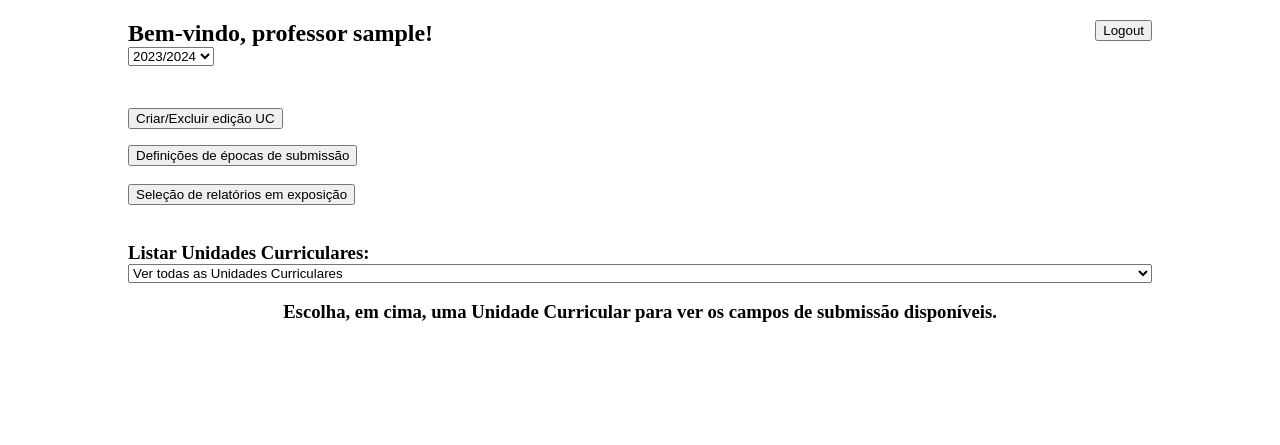
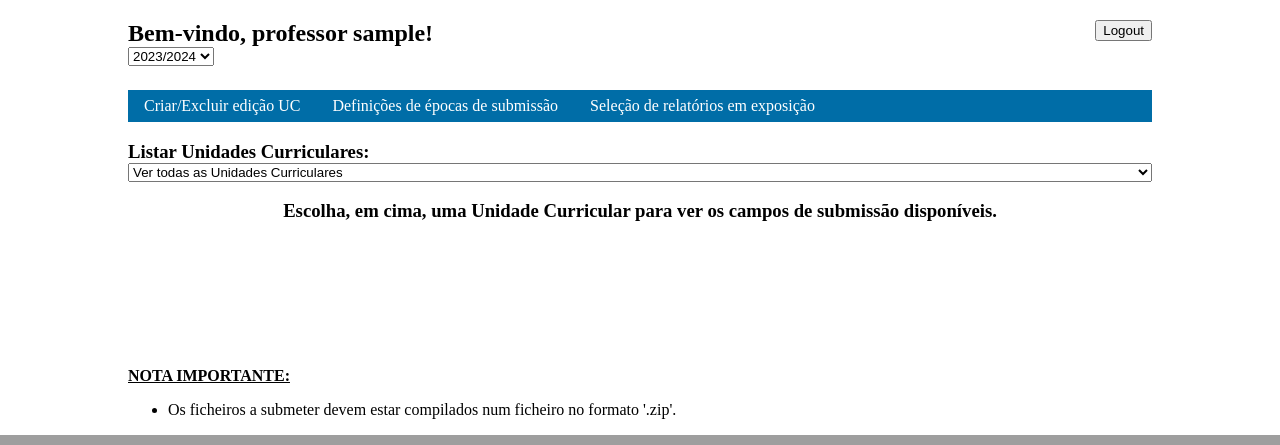
Before and after one commit to gustavof05/Projeto-PESTA, a PHP site: page /sub_rel.php in a window 1280 px wide. Shown: the part 776-1221 px from the top of the page. Run offline with PHP 8.4, Linux system fonts and the light colour scheme; the visitor is signed in with stand-in values (Sample User, id 1); data comes from the database, SQL or seed files in the repository; both versions use the stored data as it was after the commit.

Commit message:
30º Commit
Correções #2
Falta testar no ave e ver o JSON do exp_rel.php

insc_alunos.php - submeter ficha de inscrição por lista excel (em massa) [2]
criar_av.php - editar as épocas [2]
Visão docente não-RUC/não-ADMIN [2]

```diff
--- a/error.php
+++ b/error.php
@@ -35,7 +35,7 @@
         <div style="text-align:center"><h1>Ocorreu algum erro com os dados de login ou não tem permissões para entrar nesta páginas</h1></div>
         <br><br><br>
         <form action="login.php" method="POST">
-          <div style="text-align:center"><input type="submit" name="login" value="Voltar atrás"/></div>
+          <div style="text-align:center"><input type="submit" name="login" value="Fazer login"/></div>
         </form>
       </div>
     </div>
--- a/exp_rel.php
+++ b/exp_rel.php
@@ -17,8 +17,8 @@
 		$tituloFormatado = str_replace(' ', '', $relatorio['TITULO']);
 		$aluno = $relatorio['ALUNO'];
 		$anoLetivo = $relatorio['ANO'];
-		$sigla = $relatorio['SIGLA'];
-		$epoca = rawurlencode($relatorio['EPOCA']);
+		$sigla = strtolower($relatorio['SIGLA']);
+		$epoca = strtolower($relatorio['EPOCA']);
 		return "uploads/$anoLetivo/$sigla/$epoca/$aluno";
 	}
 	// Organizar relatórios por categorias (UC)
@@ -50,6 +50,7 @@
 							echo "<img src='https://moodle.isep.ipp.pt/theme/image.php/isep/core/1702989422/f/pdf-24' width='18' height='18' style='vertical-align:middle'>";
 							echo $relatorio['TITULO'];
 						echo "</a>";
+						echo "&nbsp&nbsp&nbsp<b><u>Realizado em: " . $relatorio['ANO'] . "</b></u>";
 					echo "</li>";
 					echo "<p>";
 					next($relatoriosuc);
--- a/sub_rel.php
+++ b/sub_rel.php
@@ -44,6 +44,25 @@
         margin: 0 auto;
         text-align: center;
       }
+      .navigation
+      {
+        background-color: #006DA7;
+        overflow: hidden;
+      }
+      .navigation a
+      {
+        float: left;
+        display: block;
+        color: white;
+        text-align: center;
+        padding: 7px 16px;
+        text-decoration: none;
+      }
+      .navigation a:hover
+      {
+        background-color: #0C5595;
+        color: black;
+      }
       body
       {
         text-align: center;
@@ -77,6 +96,16 @@
         {
           document.getElementById('formAnoLetivo').submit();  //Enviar o formulário ao alterar o ano letivo
         }
+        function validarFormulario()
+        {
+          var numeroAluno = document.getElementById("numero_aluno").value;
+          if(numeroAluno.length !== 7 || isNaN(numeroAluno))
+          {
+              alert("O número do aluno deve ter 7 dígitos numéricos.");
+              return false; //Impede o envio do formulário
+          }
+          return true;  //Permite o envio do formulário
+        }
     </script>
   </head>
   <body>
@@ -105,23 +134,15 @@
             ?>
           </select>
         </form>
-        </b></h2><br>
-        <form action="criar_uc.php" method="POST">
-          <input type="submit" name="cuc" value="Criar/Excluir edição UC"/>
-        </form>
-        <form action="criar_av.php" style="display: inline;" method="POST">
-          <input type="submit" name="ca" value="Definições de épocas de submissão"/>
-        </form>
-        <br><br>
-        <!--form action="insc_alunos.php" style="display: inline;" method="POST">
-          <input type="submit" name="ia" value="Inscrever alunos (não implementado)"/>
-        </form>
-        <br><br-->
-        <form action="visibilidade_rel.php" style="display: inline;" method="POST">
-          <input type="submit" name="vr" value="Seleção de relatórios em exposição"/>
-        </form>
+        </b></h2>
+        <nav class="navigation">
+            <a href="criar_uc.php">Criar/Excluir edição UC</a>
+            <a href="criar_av.php">Definições de épocas de submissão</a>
+            <a href="visibilidade_rel.php">Seleção de relatórios em exposição</a>
+            <!--a href="insc_alunos.php">Inscrever alunos (não implementado)</a-->
+        </nav>
         <!--Selecionar UC-->
-        <br><br><b><h3>Listar Unidades Curriculares:</b>
+        <b><h3>Listar Unidades Curriculares:</b>
         <select id='FiltroDisciplinas' name='FiltroDisciplinas' size='' style='width:100%;' onchange='mostrar()'>
           <option value='0' selected>Ver todas as Unidades Curriculares</option>
           <?php
@@ -149,14 +170,15 @@
                   $hoje = strtotime($datual); //Converte a data atual para timestamp
                   $cor = ($hoje >= $dinicial && $hoje <= $dfinal) ? "green" : "red"; //Verifica se o prazo está ultrapassado
                   echo "<b>Época:</b> <span style='color:blue;'>". $row["EPOCA"]. "</span> - <b>Prazo: <span style='color: $cor; text-decoration: underline;'>" . $row["FIM"] . "</span></b><br>";
-                  echo "<form action='upload.php?uc=" . $row['SIGLA'] . "&ano=" . $row['ANO'] . "' enctype='multipart/form-data' method='POST'>
+                  echo "<form action='upload.php?uc=" . $row['SIGLA'] . "&ano=" . $row['ANO'] . "' enctype='multipart/form-data' method='POST' onsubmit='return validarFormulario()'>
                     <input type='hidden' name='EPOCA' value='" . $row['EPOCA'] . "'/>
                     <input type='hidden' name='EDAV' value='" . $row['ID'] . "'/>
                     <b><u>Título do trabalho:</u></b> <input type='text' name='titulo' value='' autocomplete='off' placeholder='Exemplo: Trabalho 1' required/>
                     <br>
-                    <b><u>Número do aluno:</u></b> <input type='text' name='aluno' value='' autocomplete='off' placeholder='Exemplo: 1230001' required/>
+                    <b><u>Número do aluno:</u></b> <input type='text' id='numero_aluno' name='aluno' value='' autocomplete='off' placeholder='Exemplo: 1230001' required/>
                     <br>
                     <input type='file' name='file'/>
+                    <br><br>
                     <input type='submit' name='enviar' value='Submeter'/>
                   </form>";
                   echo "<br>";
@@ -185,20 +207,14 @@
             ?>
           </select>
         </form>
-        </b></h2><br>
-        <form action="criar_av.php" style="display: inline;" method="POST">
-          <input type="submit" name="ca" value="Definições de épocas de submissão"/>
-        </form>
-        <br><br>
-        <!--form action="insc_alunos.php" style="display: inline;" method="POST">
-          <input type="submit" name="ia" value="Inscrever alunos (não implementado)"/>
-        </form>
-        <br><br-->
-        <form action="visibilidade_rel.php" style="display: inline;" method="POST">
-          <input type="submit" name="vr" value="Seleção de relatórios em exposição"/>
-        </form>
+        </b></h2>
+        <nav class="navigation">
+            <a href="criar_av.php">Definições de épocas de submissão</a>
+            <a href="visibilidade_rel.php">Seleção de relatórios em exposição</a>
+            <!--a href="insc_alunos.php">Inscrever alunos (não implementado)</a-->
+        </nav>
         <!--Selecionar UC-->
-        <br><br><b><h3>Listar Unidades Curriculares:</b>
+        <b><h3>Listar Unidades Curriculares:</b>
         <select id='FiltroDisciplinas' name='FiltroDisciplinas' size='' style='width:100%;' onchange='mostrar()'>
           <option value='0' selected>Ver todas as Unidades Curriculares</option>
           <?php
@@ -226,14 +242,15 @@
                   $hoje = strtotime($datual); //Converte a data atual para timestamp
                   $cor = ($hoje >= $dinicial && $hoje <= $dfinal) ? "green" : "red"; //Verifica se o prazo está ultrapassado
                   echo "<b>Época:</b> <span style='color:blue;'>". $row["EPOCA"]. "</span> - <b>Prazo: <span style='color: $cor; text-decoration: underline;'>" . $row["FIM"] . "</span></b><br>";
-                  echo "<form action='upload.php?uc=" . $row['SIGLA'] . "&ano=" . $row['ANO'] . "' enctype='multipart/form-data' method='POST'>
+                  echo "<form action='upload.php?uc=" . $row['SIGLA'] . "&ano=" . $row['ANO'] . "' enctype='multipart/form-data' method='POST' onsubmit='return validarFormulario()'>
                     <input type='hidden' name='EPOCA' value='" . $row['EPOCA'] . "'/>
                     <input type='hidden' name='EDAV' value='" . $row['ID'] . "'/>
                     <b><u>Título do trabalho:</u></b> <input type='text' name='titulo' value='' autocomplete='off' placeholder='Exemplo: Trabalho 1' required/>
                     <br>
-                    <b><u>Número do aluno:</u></b> <input type='text' name='aluno' value='' autocomplete='off' placeholder='Exemplo: 1230001' required/>
+                    <b><u>Número do aluno:</u></b> <input type='text' id='numero_aluno' name='aluno' value='' autocomplete='off' placeholder='Exemplo: 1230001' required/>
                     <br>
                     <input type='file' name='file'/>
+                    <br><br>
                     <input type='submit' name='enviar' value='Submeter'/>
                   </form>";
                   echo "<br>";
@@ -283,6 +300,7 @@
                     <b><u>Título do trabalho:</u></b> <input type='text' name='titulo' value='' autocomplete='off' placeholder='Exemplo: Trabalho 1' required/>
                     <br>
                     <input type='file' name='file'/>
+                    <br><br>
                     <input type='submit' name='enviar' value='Submeter'/>
                   </form>";
                   echo "<br>";
```
Also changed, not shown: upload.php (+33 -8 lines), bd_pesta.db, 2 other files.
